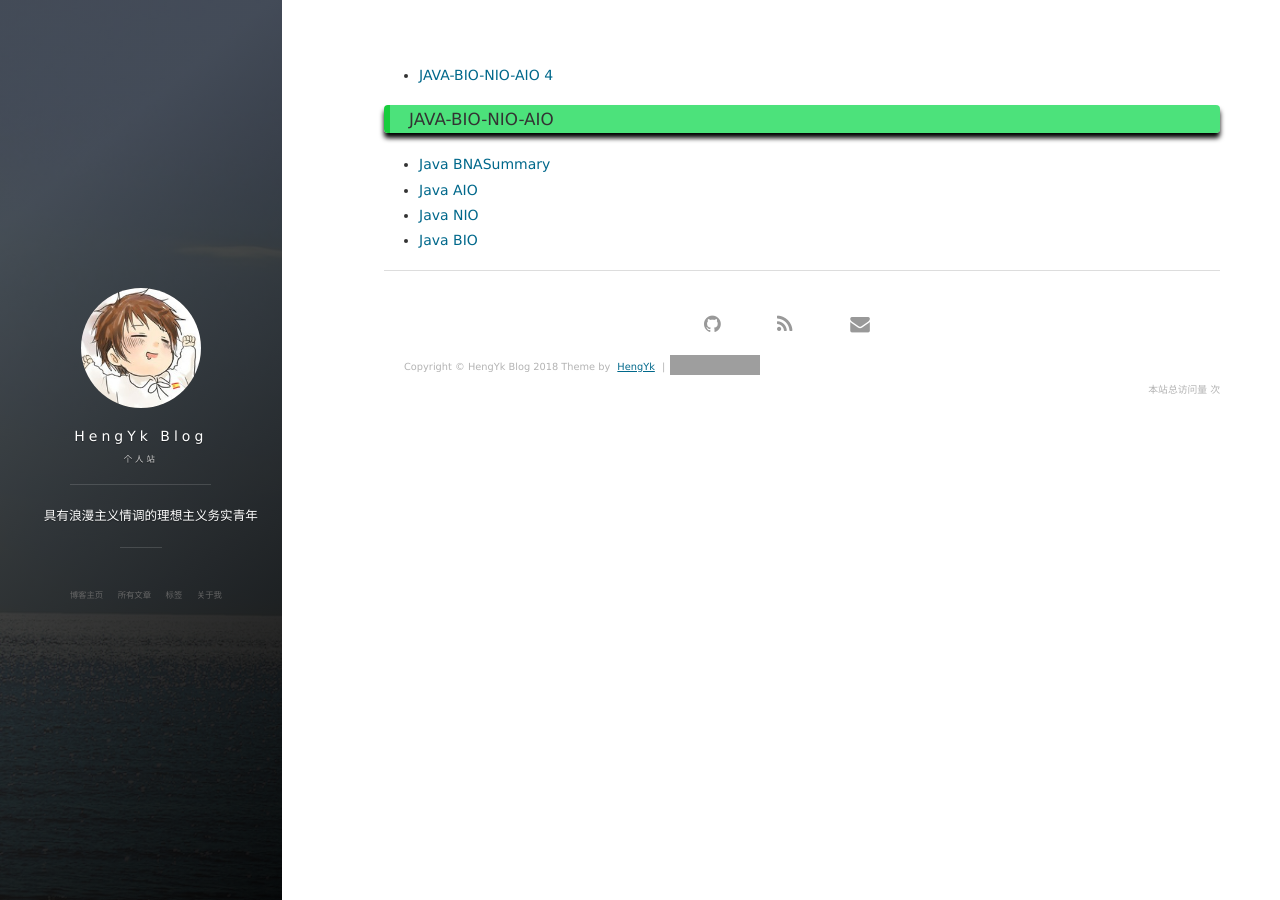
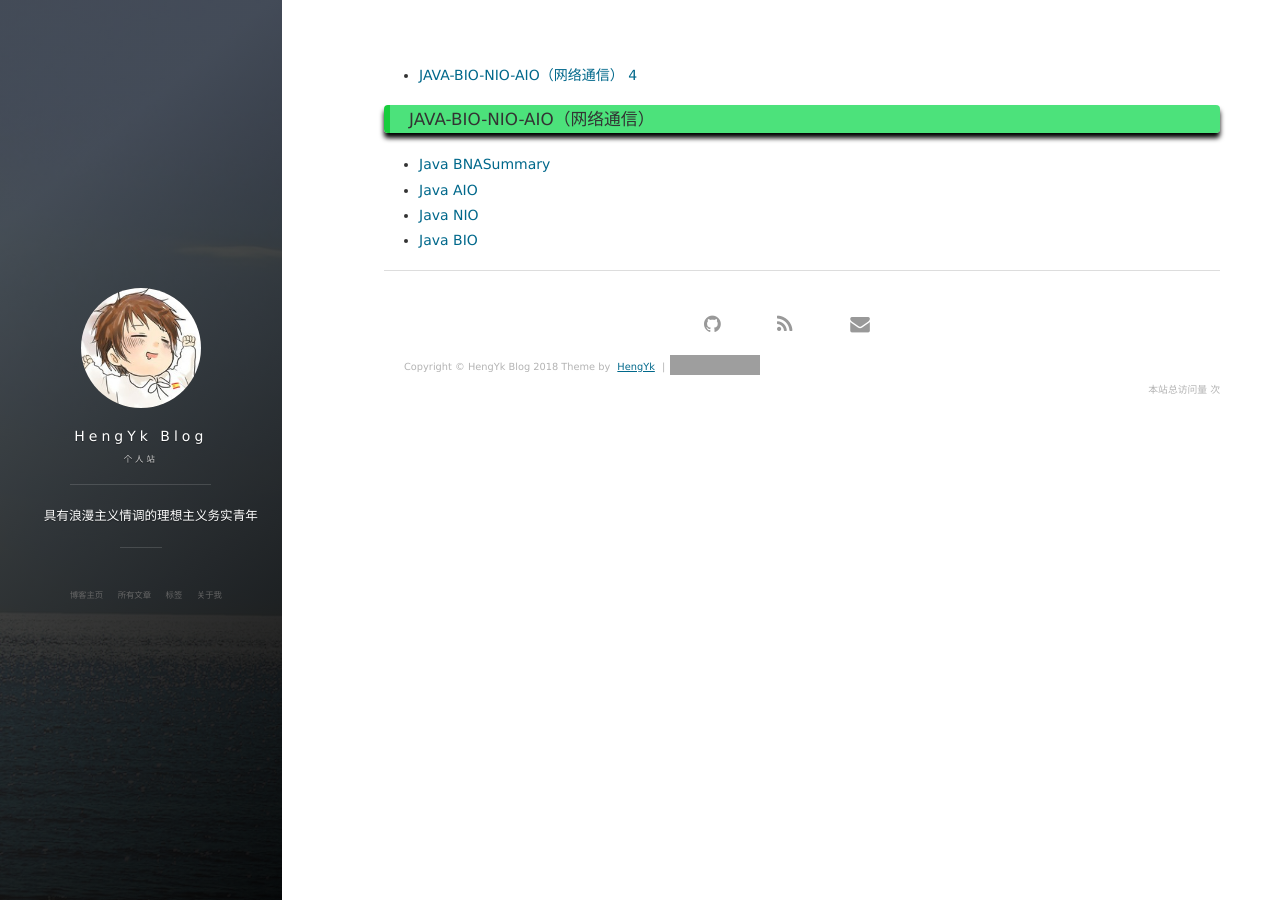
Before and after one commit to HengYk/hengyk.github.io, a Jekyll site: the page built from tags.html, in a window 1280 px wide. Built offline with Jekyll 4.4.1, drawn with Linux system fonts in a browser that asks for light colours; nearby versions of some CDN libraries; comment, search, counter and statistics services are not loaded; grey boxes are pictures that could not be loaded.

Commit message:
Modified myBlog

```diff
--- a/_posts/2018-10-29-AIO.md
+++ b/_posts/2018-10-29-AIO.md
@@ -3,7 +3,7 @@ layout: post
 title: Java AIO
 date: '2018-10-29 19:55'
 description: ''
-tag: JAVA-BIO-NIO-AIO
+tag: JAVA-BIO-NIO-AIO（网络通信）
 ---
 
 # 第三章  AIO
--- a/_posts/2018-10-29-BIO.md
+++ b/_posts/2018-10-29-BIO.md
@@ -3,7 +3,7 @@ layout: post
 title: Java BIO
 date: '2018-10-29 15:55'
 description: ''
-tag: JAVA-BIO-NIO-AIO
+tag: JAVA-BIO-NIO-AIO（网络通信）
 ---
 
 # 第一章  BIO
--- a/_posts/2018-10-29-NIO.md
+++ b/_posts/2018-10-29-NIO.md
@@ -3,7 +3,7 @@ layout: post
 title: Java NIO
 date: '2018-10-29 17:55'
 description: ''
-tag: JAVA-BIO-NIO-AIO
+tag: JAVA-BIO-NIO-AIO（网络通信）
 ---
 
 # 第二章  NIO
```
Also changed, not shown: _posts/2018-10-29-总结.md (+1 -1 lines).
